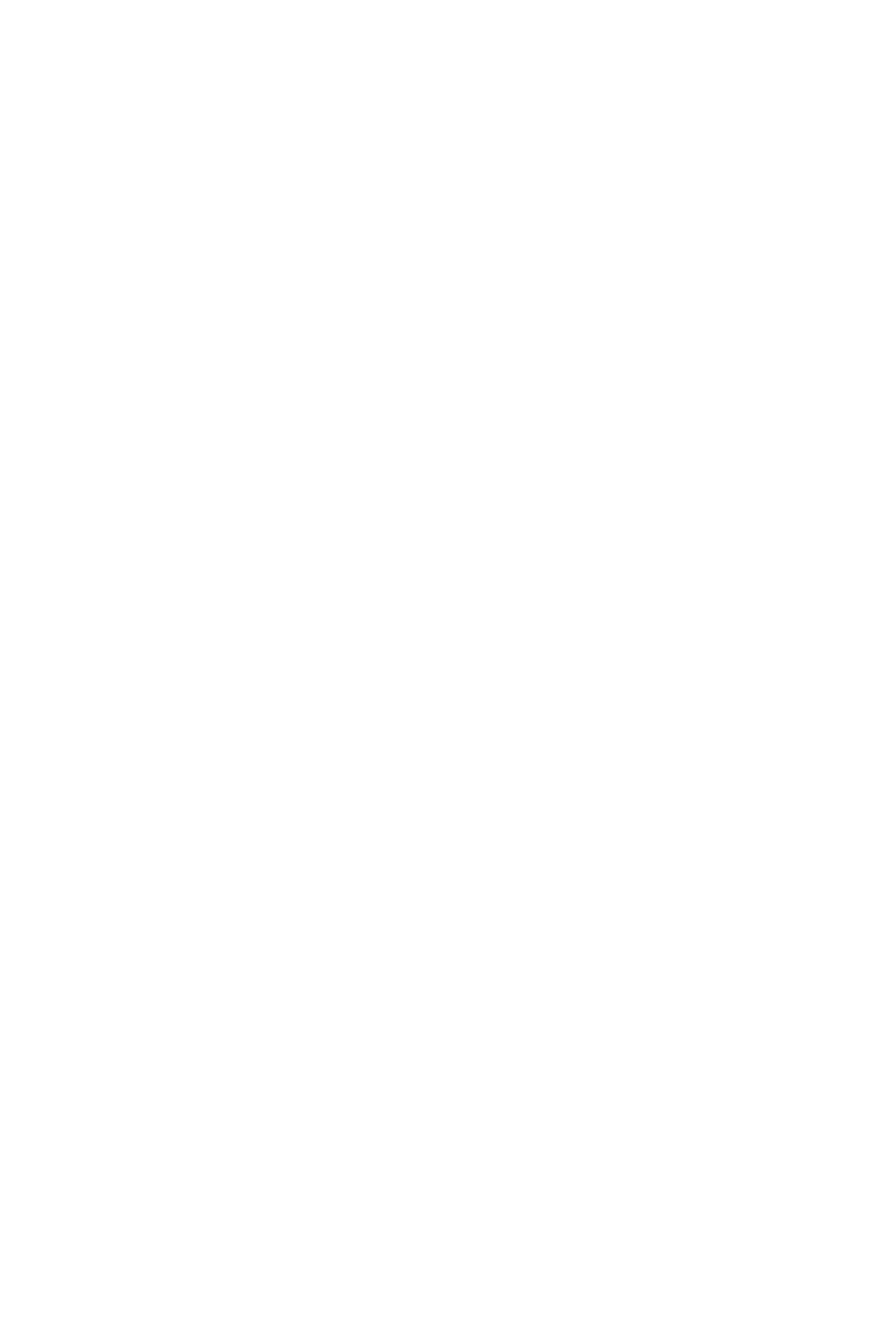
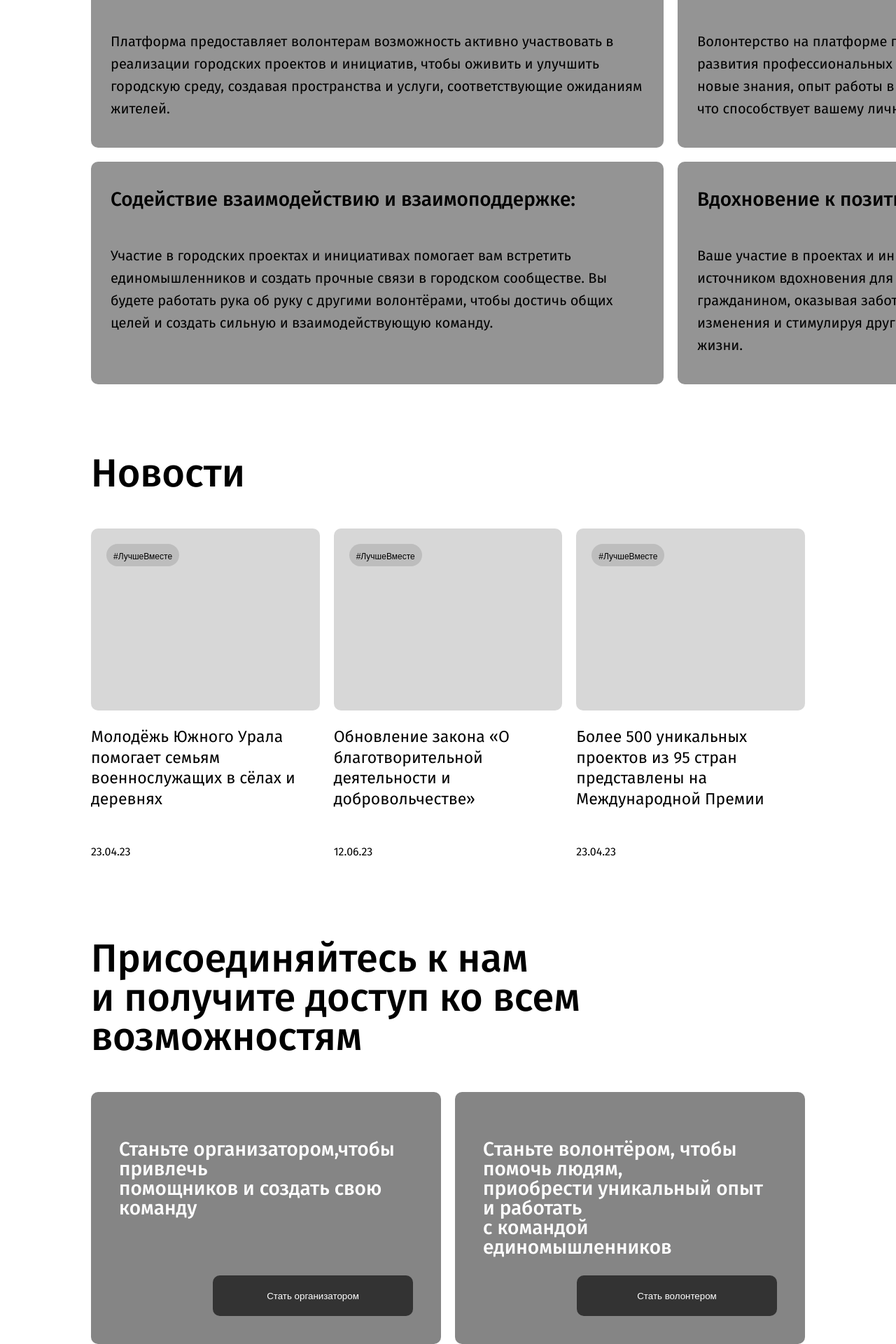
Before and after one commit to volunteers-for-city-projects/volunteers-frontend, a React (Create React App) app: page / in a window 1280 px wide. Shown: the part 1374-3294 px from the top of the page at 70% size. Before the commit the page ends 1092 px from the top, so only its background shows below. Built offline with nearby package versions, Linux system fonts and the light colour scheme.

Commit message:
feat(add): components OurValues, News, JoinButtons

```diff
--- /dev/null
+++ b/src/components/Main/JoinButtons/JoinButtons.css
@@ -0,0 +1,51 @@
+.join__container {
+	margin: 100px 130px 0;
+}
+
+.join__title {
+	margin: 0;
+	font-size: 56px;
+	font-weight: 500;
+	line-height: 100%;
+}
+
+.join__items {
+	display: flex;
+	gap: 20px;
+	margin-top: 50px;
+}
+.join__item {
+	position: relative;
+	width: 820px;
+	height: 360px;
+	padding: 40px;
+	box-sizing: border-box;
+	border-radius: 10px;
+	background: #858585;
+	display: flex;
+	flex-direction: column;
+	justify-content: space-between;
+}
+
+.join__subtitle {
+	color: white;
+	font-size: 28px;
+	font-weight: 500;
+	line-height: 28px;
+}
+
+.join__button {
+	width: 286px;
+	height: 58px;
+	cursor: pointer;
+	padding: 20px;
+	box-sizing: border-box;
+	border-radius: 10px;
+	background: #333;
+	border: none;
+	color: white;
+	align-items: end;
+	position: absolute;
+	right: 40px;
+	bottom: 40px;
+}
--- /dev/null
+++ b/src/components/Main/JoinButtons/JoinButtons.js
@@ -0,0 +1,32 @@
+import './JoinButtons.css';
+
+function JoinButtons() {
+	return (
+		<section className="join">
+			<div className="join__container">
+				<h2 className="join__title">
+					Присоединяйтесь к нам <br /> и получите доступ ко всем <br />{' '}
+					возможностям
+				</h2>
+				<div className="join__items">
+					<div className="join__item">
+						<h3 className="join__subtitle">
+							Станьте организатором,чтобы привлечь <br /> помощников и создать
+							свою команду
+						</h3>
+						<button className="join__button">Стать организатором</button>
+					</div>
+					<div className="join__item">
+						<h3 className="join__subtitle">
+							Cтаньте волонтёром, чтобы помочь людям, <br /> приобрести
+							уникальный опыт и работать <br /> с командой единомышленников{' '}
+						</h3>
+						<button className="join__button">Стать волонтером</button>
+					</div>
+				</div>
+			</div>
+		</section>
+	);
+}
+
+export default JoinButtons;
--- a/src/components/Main/Main.js
+++ b/src/components/Main/Main.js
@@ -1,12 +1,18 @@
 import './Main.css';
 import Promo from './Promo/Promo';
 import AboutProject from './AboutProject/AboutProject';
+import OurValues from './OurValues/OurValues';
+import News from './News/News';
+import JoinButtons from './JoinButtons/JoinButtons';
 
 function Main() {
 	return (
 		<main className="content">
 			<Promo />
 			<AboutProject />
+			<OurValues />
+			<News />
+			<JoinButtons />
 		</main>
 	);
 }
--- /dev/null
+++ b/src/components/Main/News/News.css
@@ -0,0 +1,45 @@
+.news__cards {
+	display: flex;
+	list-style: none;
+	padding: 0;
+	gap: 20px;
+	margin: 0;
+}
+.news__title {
+	margin: 0 0 50px 0;
+	font-size: 56px;
+	font-weight: 500;
+	line-height: 100%;
+}
+.news__cards-item {
+	width: 540px;
+}
+
+.news__card-image {
+	background-color: #d7d7d7;
+	height: 260px;
+	border-radius: 10px;
+}
+.news__container {
+	margin: 100px 130px 0;
+}
+
+.news__card-button {
+	border: none;
+	border-radius: 30px;
+	background-color: #bdbdbd;
+	text-align: center;
+	padding: 10px;
+	height: 32px;
+	margin: 22px 0 0 22px;
+	font-size: 12px;
+	font-weight: 400;
+	line-height: 17px;
+}
+
+.news__card-description {
+	margin: 23px 0 50px 0;
+	font-size: 23px;
+	font-weight: 400;
+	line-height: 130%;
+}
--- /dev/null
+++ b/src/components/Main/News/News.js
@@ -0,0 +1,47 @@
+import './News.css';
+
+function News() {
+	return (
+		<section className="news">
+			<div className="news__container">
+				<h2 className="news__title">Новости</h2>
+				<ul className="news__cards">
+					<li className="news__cards-item">
+						<div className="news__card-image">
+							<button className="news__card-button">#ЛучшеВмecте</button>
+						</div>
+						<h3 className="news__card-description">
+							Молодёжь Южного Урала помогает семьям военнослужащих в сёлах и
+							деревнях
+						</h3>
+						<p className="news__card-date">23.04.23</p>
+					</li>
+
+					<li className="news__cards-item">
+						<div className="news__card-image">
+							<button className="news__card-button">#ЛучшеВмecте</button>
+						</div>
+						<h3 className="news__card-description">
+							Обновление закона «О благотворительной деятельности и
+							добровольчестве»
+						</h3>
+						<p className="news__card-date">12.06.23</p>
+					</li>
+
+					<li className="news__cards-item">
+						<div className="news__card-image">
+							<button className="news__card-button">#ЛучшеВмecте</button>
+						</div>
+						<h3 className="news__card-description">
+							Более 500 уникальных проектов из 95 стран представлены на
+							Международной Премии
+						</h3>
+						<p className="news__card-date">23.04.23</p>
+					</li>
+				</ul>
+			</div>
+		</section>
+	);
+}
+
+export default News;
--- /dev/null
+++ b/src/components/Main/OurValues/OurValues.css
@@ -0,0 +1,43 @@
+.our-values__container {
+	width: 1660px;
+	margin: 100px 130px 0;
+	padding: 0;
+}
+.our-values__cards {
+	display: flex;
+	list-style: none;
+	flex-direction: row;
+	flex-wrap: wrap;
+	padding: 0;
+	margin: 0;
+	gap: 20px;
+}
+
+.our-values__item {
+	width: 818px;
+	background-color: #949494;
+	border-radius: 10px;
+	padding: 40px 28px;
+	box-sizing: border-box;
+}
+
+.our-values__title {
+	font-size: 56px;
+	font-weight: 500;
+	line-height: 100%;
+	margin: 0 0 51px;
+}
+
+.our-values__item-title {
+	font-size: 28px;
+	font-weight: 500;
+	line-height: 28px;
+	margin: 0 0 50px;
+}
+
+.our-values__item-subtitle {
+	font-size: 20px;
+	font-family: 400;
+	line-height: 32px;
+	margin: 0;
+}
--- /dev/null
+++ b/src/components/Main/OurValues/OurValues.js
@@ -0,0 +1,61 @@
+import './OurValues.css';
+
+function OurValues() {
+	return (
+		<section className="our-values">
+			<div className="our-values__container">
+				<h2 className="our-values__title">ЛучшеВместе - это:</h2>
+				<ul className="our-values__cards">
+					<li className="our-values__item">
+						<h3 className="our-values__item-title">
+							Шанс вдохнуть жизнь в свой город:
+						</h3>
+						<p className="our-values__item-subtitle">
+							Платформа предоставляет волонтерам возможность активно участвовать
+							в реализации городских проектов и инициатив, чтобы оживить и
+							улучшить городскую среду, создавая пространства и услуги,
+							соответствующие ожиданиям жителей.
+						</p>
+					</li>
+					<li className="our-values__item">
+						<h3 className="our-values__item-title">
+							Персональный рост и расширение горизонтов:
+						</h3>
+						<p className="our-values__item-subtitle">
+							Волонтерство на платформе предоставляет уникальную возможность для
+							развития профессиональных и личностных навыков. Вы сможете
+							приобрести новые знания, опыт работы в команде и столкнуться с
+							реальными вызовами, что способствует вашему личному росту и
+							развитию.
+						</p>
+					</li>
+					<li className="our-values__item">
+						<h3 className="our-values__item-title">
+							Содействие взаимодействию и взаимоподдержке:
+						</h3>
+						<p className="our-values__item-subtitle">
+							Участие в городских проектах и инициативах помогает вам встретить
+							единомышленников и создать прочные связи в городском сообществе.
+							Вы будете работать рука об руку с другими волонтёрами, чтобы
+							достичь общих целей и создать сильную и взаимодействующую команду.
+						</p>
+					</li>
+					<li className="our-values__item">
+						<h3 className="our-values__item-title">
+							Вдохновение к позитивным переменам:
+						</h3>
+						<p className="our-values__item-subtitle">
+							Ваше участие в проектах и инициативах на платформе будет служить
+							источником вдохновения для других жителей города. Вы станете
+							активным гражданином, оказывая заботу о своем городе, влияя на
+							позитивные изменения и стимулируя других к активности и участию в
+							общественной жизни.
+						</p>
+					</li>
+				</ul>
+			</div>
+		</section>
+	);
+}
+
+export default OurValues;
```
